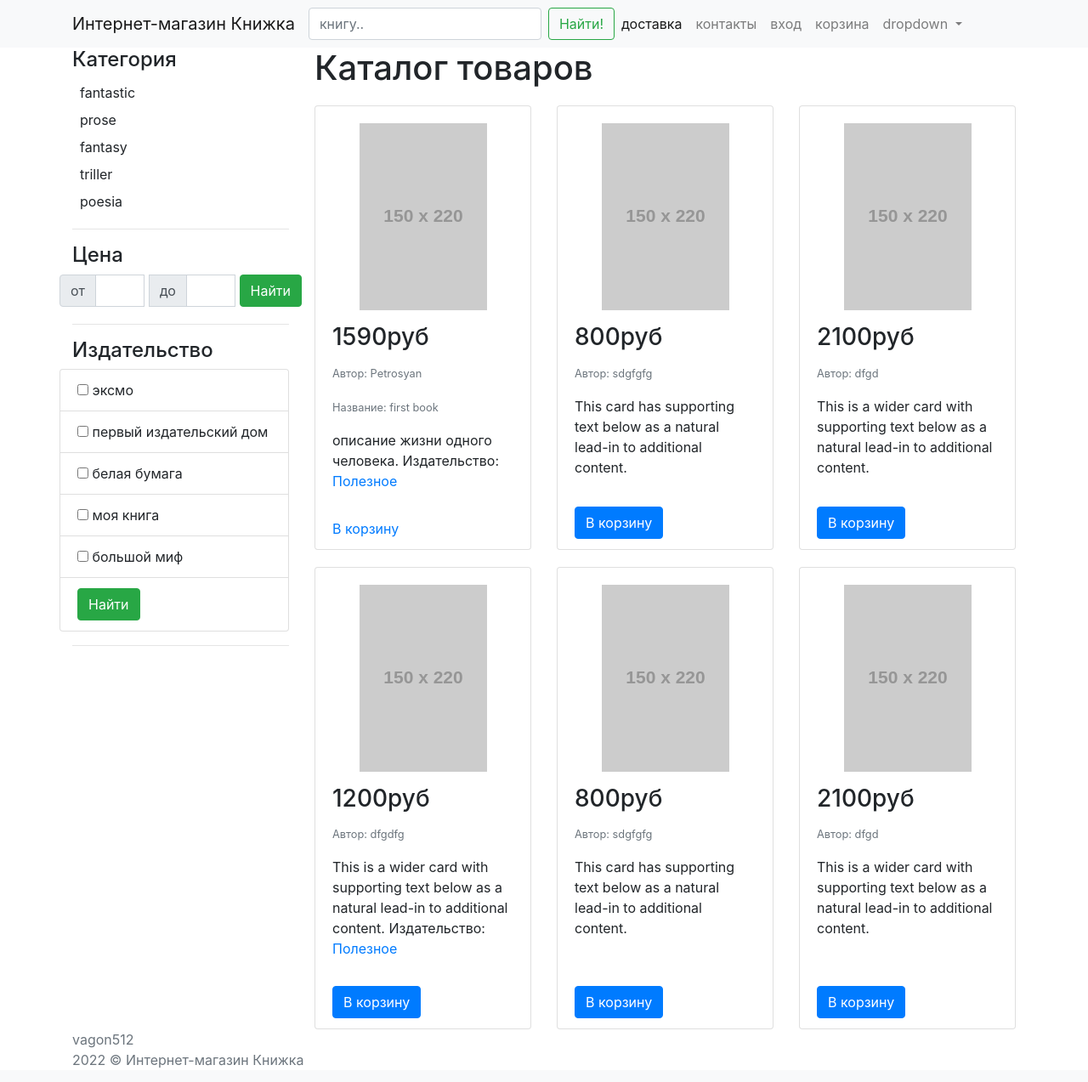
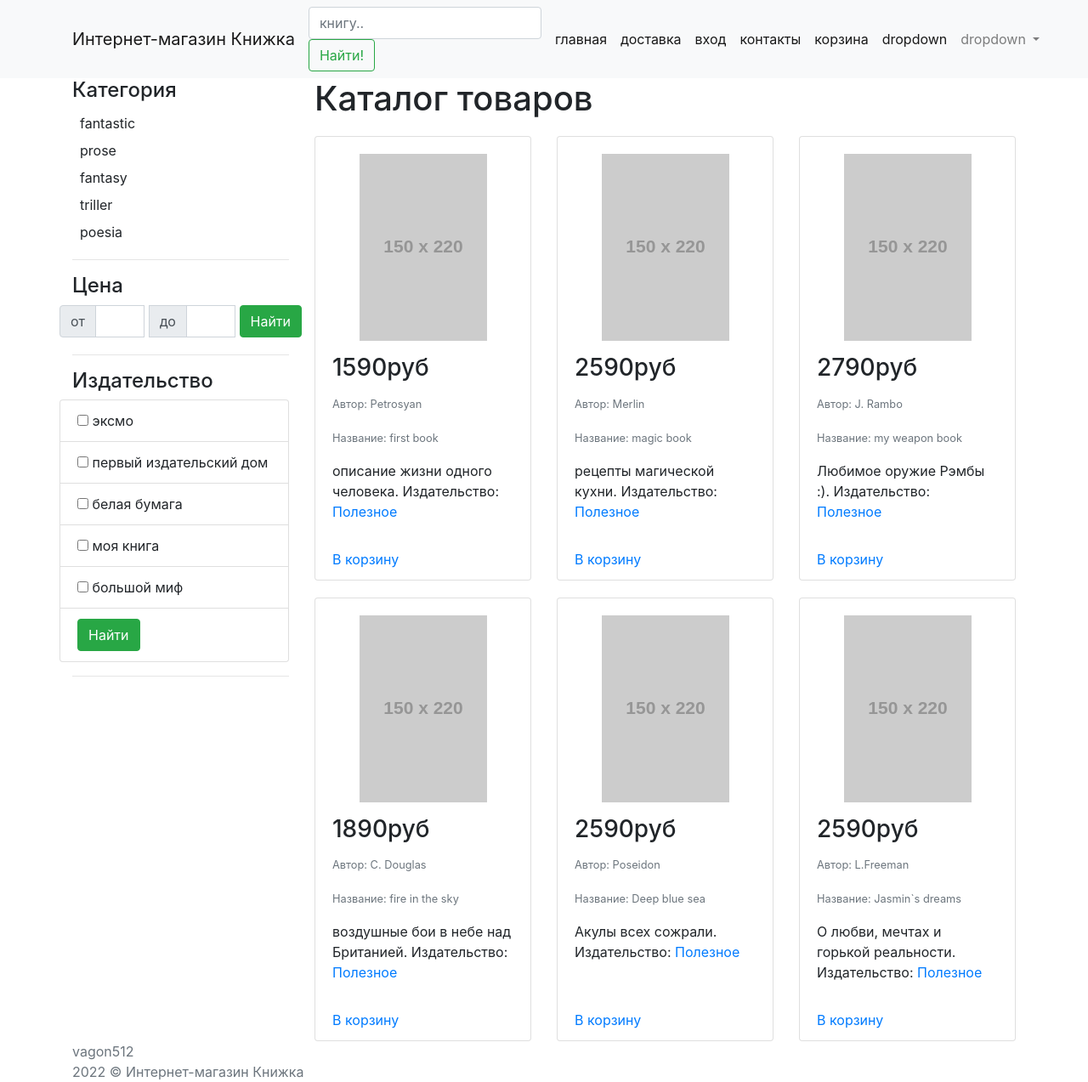
Before and after one commit to vagon512/apecialist, a PHP site: page /index.php?page=index in a window 1280 px wide. Shown: the whole page at 85% size. Run offline with PHP 8.4, Linux system fonts and the light colour scheme; grey boxes labelled with a size stand in for pictures from a placeholder-image service; some libraries are stand-ins or nearby versions.

Commit message:
Закончил работу с циклами

```diff
--- a/index.php
+++ b/index.php
@@ -17,11 +17,36 @@ $book = ['id_book'=>1,
          'description'=>'описание жизни одного человека'];
 $books = [];
 $books[0] = $book;
-$books[1] =['id_book'=>2,
+$books[] =['id_book'=>2,
     'title'=>'magic book',
     'author'=>'Merlin',
     'price'=>2590,
     'description'=>'рецепты магической кухни'];
+
+$books[] =['id_book'=>3,
+    'title'=>'my weapon book',
+    'author'=>'J. Rambo',
+    'price'=>2790,
+    'description'=>'Любимое оружие Рэмбы :)'];
+
+$books[] =['id_book'=>4,
+    'title'=>'fire in the sky',
+    'author'=>'C. Douglas',
+    'price'=>1890,
+    'description'=>'воздушные бои в небе над Британией'];
+
+$books[] =['id_book'=>5,
+    'title'=>'Deep blue sea',
+    'author'=>'Poseidon',
+    'price'=>2590,
+    'description'=>'Акулы всех сожрали'];
+
+$books[] =['id_book'=>6,
+    'title'=>'Jasmin`s dreams',
+    'author'=>'L.Freeman',
+    'price'=>2590,
+    'description'=>'О любви, мечтах и горькой реальности'];
+
 $menu = ['index'=>'главная',
     'delivery'=>'доставка',
     'sign'=>'вход',
@@ -92,18 +117,13 @@ switch($page){
 
   <div class="collapse navbar-collapse" id="navbarSupportedContent">
     <ul class="navbar-nav mr-auto">
+        <?php
+        foreach($menu as $key=>$value){
+        ?>
       <li class="nav-item active">
-        <a class="nav-link" href="?page=delivery"><?php echo $menu['delivery']; ?></a>
+        <a class="nav-link" href="?page=<?php echo $key; ?>"><?php echo $value; ?></a>
       </li>
-      <li class="nav-item">
-        <a class="nav-link" href="?page=contacts"><?php echo $menu['contacts']; ?></a>
-      </li>
-      <li class="nav-item">
-        <a class="nav-link" href="?page=sign"><?php echo $menu['sign']; ?></a>
-      </li>
-      <li class="nav-item">
-        <a class="nav-link" href="?page=basket"><?php echo $menu['basket']; ?></a>
-      </li>
+      <?php } ?>
       <li class="nav-item dropdown">
         <a class="nav-link dropdown-toggle" href="#" id="navbarDropdown" role="button" data-toggle="dropdown" aria-haspopup="true" aria-expanded="false">
           <?php echo $menu['dorpdown']; ?>
@@ -200,95 +220,51 @@ switch($page){
 
 <div class="col-md-9 col-sm-9 ">
   <h1><?= $pageName; ?></h1>
-
+<?php
+$bookCounter = ceil(count($books)/3)*3;
+for($i = 0; $i < $bookCounter; $i += 3){
+?>
   <div class="card-deck">
+      <?php
+      for($j = $i; $j < $i+3; $j++){
+          if(isset($books[$j])){
+      ?>
       <div class="card">
         <div class="card-body">
           <img src="http://placehold.it/150x220"  alt="...">
-          <h3 class="card-title"><?php echo $book['price']; ?>руб</h3>
-          <p class="card-text"><small class="text-muted">Автор: <?php echo $book['author'];?></small></p>
-            <p class="card-text"><small class="text-muted">Название: <?php echo $book['title'];?></small></p>
-          <p class="card-text"><?php echo $book['description']; ?>. Издательство: <a href="#">Полезное</a></p>
+          <h3 class="card-title"><?php echo $books[$j]['price']; ?>руб</h3>
+          <p class="card-text"><small class="text-muted">Автор: <?php echo $books[$j]['author'];?></small></p>
+            <p class="card-text"><small class="text-muted">Название: <?php echo $books[$j]['title'];?></small></p>
+          <p class="card-text"><?php echo $books[$j]['description']; ?>. Издательство: <a href="#">Полезное</a></p>
         </div>
           <div class="card-footer">
               <!--          <button type="button" class="btn btn-primary">В корзину</button>-->
-              <a href="?add2basket=<?php echo $book['id_book']; ?>">В корзину</a>
+              <a href="?add2basket=<?php echo $books[$j]['id_book']; ?>">В корзину</a>
           </div>
+
        </div>
+      <?php }
+          else{
+              ?>
+              <div class="card">
+                  <div class="card-body">
+                      <img src="http://placehold.it/150x220"  alt="...">
+                      <h3 class="card-title"></h3>
+                      <p class="card-text"><small class="text-muted">Автор</small></p>
+                      <p class="card-text"><small class="text-muted">Название: </small></p>
+                      <p class="card-text">. Издательство: <a href="#">Полезное</a></p>
+                  </div>
 
-      <div class="card">
-        <div class="card-body">
-          <img src="http://placehold.it/150x220"  alt="...">
-          <h3 class="card-title">800руб</h3>
-          <p class="card-text"><small class="text-muted">Автор: sdgfgfg</small></p>
-          <p class="card-text">This card has supporting text below as a natural lead-in to additional content.</p>
-        </div>
-        <div class="card-footer">
-          <button type="button" class="btn btn-primary">В корзину</button>
-        </div>
-      </div>
+              </div>
+      <?php
+          }
+      }?>
 
-      <div class="card">
-        <div class="card-body">
-          <img src="http://placehold.it/150x220"  alt="...">
-          <h3 class="card-title">2100руб</h3>
-          <p class="card-text"><small class="text-muted">Автор: dfgd</small></p>
-          <p class="card-text">This is a wider card with supporting text below as a natural lead-in to additional content.</p>
-        </div>
-        <div class="card-footer">
-          <button type="button" class="btn btn-primary">В корзину</button>
-        </div>
-      </div>
 
   </div>
-
-
-  <div class="card-deck">
-
-      <div class="card">
-        <div class="card-body">
-          <img src="http://placehold.it/150x220"  alt="...">
-          <h3 class="card-title">1200руб</h3>
-          <p class="card-text"><small class="text-muted">Автор: dfgdfg</small></p>
-          <p class="card-text">This is a wider card with supporting text below as a natural lead-in to additional content. Издательство: <a href="#">Полезное</a></p>
-        </div>
-        <div class="card-footer">
-          <button type="button" class="btn btn-primary">В корзину</button>
-        </div>
-       </div>
-
-      <div class="card">
-        <div class="card-body">
-          <img src="http://placehold.it/150x220"  alt="...">
-          <h3 class="card-title">800руб</h3>
-          <p class="card-text"><small class="text-muted">Автор: sdgfgfg</small></p>
-          <p class="card-text">This card has supporting text below as a natural lead-in to additional content.</p>
-        </div>
-        <div class="card-footer">
-          <button type="button" class="btn btn-primary">В корзину</button>
-        </div>
-      </div>
-
-      <div class="card">
-        <div class="card-body">
-          <img src="http://placehold.it/150x220"  alt="...">
-          <h3 class="card-title">2100руб</h3>
-          <p class="card-text"><small class="text-muted">Автор: dfgd</small></p>
-          <p class="card-text">This is a wider card with supporting text below as a natural lead-in to additional content.</p>
-        </div>
-        <div class="card-footer">
-          <button type="button" class="btn btn-primary">В корзину</button>
-        </div>
-      </div>
-
-  </div>
-
-
-</div>
-
-
-</div>
-
+    <?php
+}
+?>
 
 </div>
 
```
